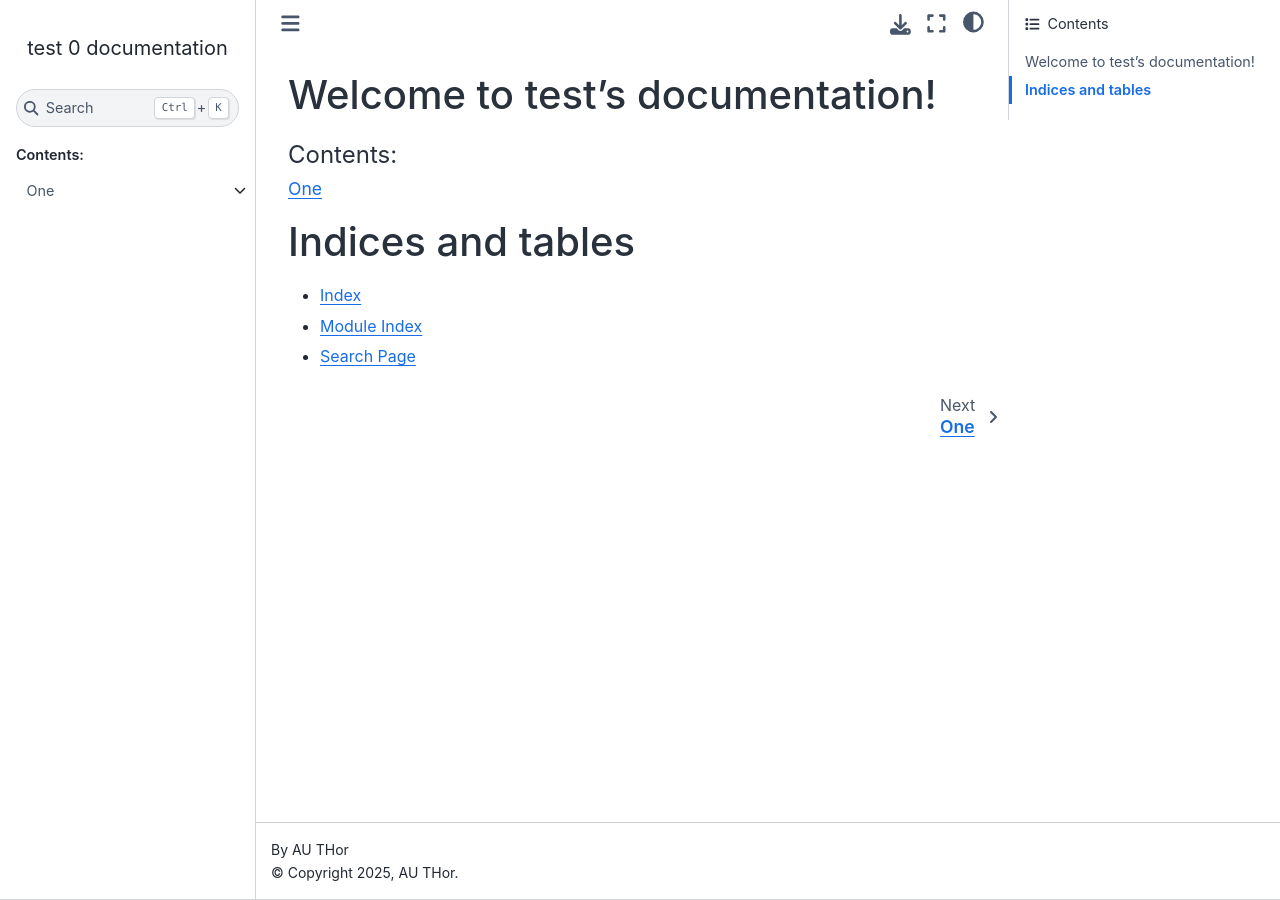
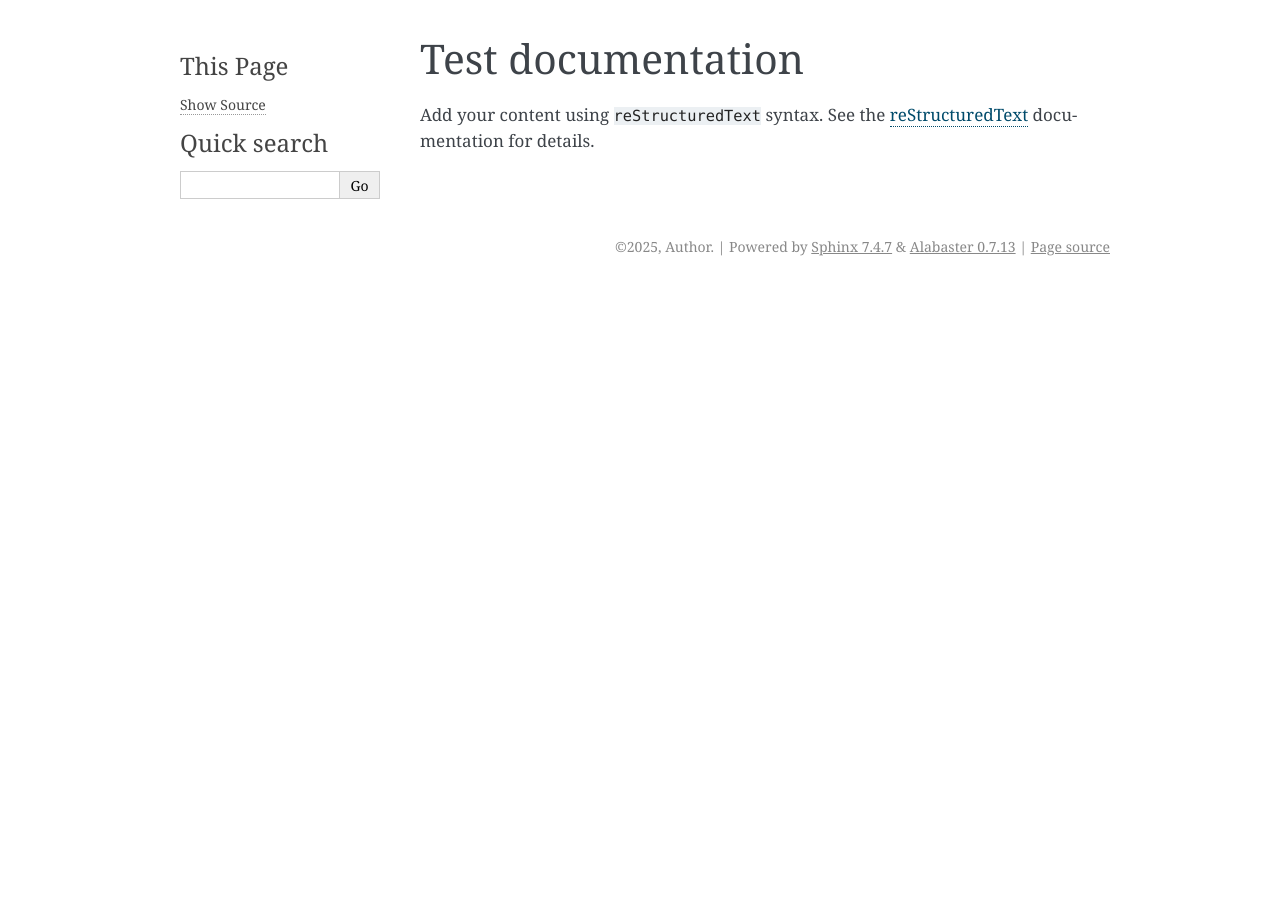
Before and after one commit to bradbell/test_sphinx, a Sphinx documentation site: the page built from source/index.rst, in a window 1280 px wide. Built offline with Sphinx 7.4.7, drawn with Linux system fonts in a browser that asks for light colours.

Commit message:
Revert back to sphinx-quickstart output files.

```diff
--- a/source/conf.py
+++ b/source/conf.py
@@ -6,10 +6,10 @@
 # -- Project information -----------------------------------------------------
 # https://www.sphinx-doc.org/en/master/usage/configuration.html#project-information
 
-project = 'test'
-copyright = '2025, AU THor'
-author = 'AU THor'
-release = '0'
+project = 'Test'
+copyright = '2025, Author'
+author = 'Author'
+release = '0.0.0'
 
 # -- General configuration ---------------------------------------------------
 # https://www.sphinx-doc.org/en/master/usage/configuration.html#general-configuration
@@ -24,5 +24,5 @@ exclude_patterns = []
 # -- Options for HTML output -------------------------------------------------
 # https://www.sphinx-doc.org/en/master/usage/configuration.html#options-for-html-output
 
-html_theme = 'sphinx_book_theme'
+html_theme = 'alabaster'
 html_static_path = ['_static']
--- a/source/index.rst
+++ b/source/index.rst
@@ -1,22 +1,16 @@
-.. test documentation master file, created by
-   sphinx-quickstart on Mon Jan 20 03:06:39 2025.
+.. Test documentation master file, created by
+   sphinx-quickstart on Sun Aug 10 18:23:19 2025.
    You can adapt this file completely to your liking, but it should at least
    contain the root `toctree` directive.
 
-Welcome to test's documentation!
-================================
+Test documentation
+==================
+
+Add your content using ``reStructuredText`` syntax. See the
+`reStructuredText <https://www.sphinx-doc.org/en/master/usage/restructuredtext/index.html>`_
+documentation for details.
+
 
 .. toctree::
-   :maxdepth: 1
+   :maxdepth: 2
    :caption: Contents:
-
-   one
-
-
-
-Indices and tables
-==================
-
-* :ref:`genindex`
-* :ref:`modindex`
-* :ref:`search`
--- a/source/one.rst
+++ /dev/null
@@ -1,8 +0,0 @@
-One
-===
-
-.. toctree::
-   :maxdepth: 1
-   :caption: Contents:
-
-   two
--- a/source/six.rst
+++ /dev/null
@@ -1,2 +0,0 @@
-Six
-===
```
Also changed, not shown: source/five.rst (deleted, +0 -8 lines), source/four.rst (deleted, +0 -8 lines), source/three.rst (deleted, +0 -8 lines), source/two.rst (deleted, +0 -8 lines), .readthedocs.yaml (deleted), 2 other files.
